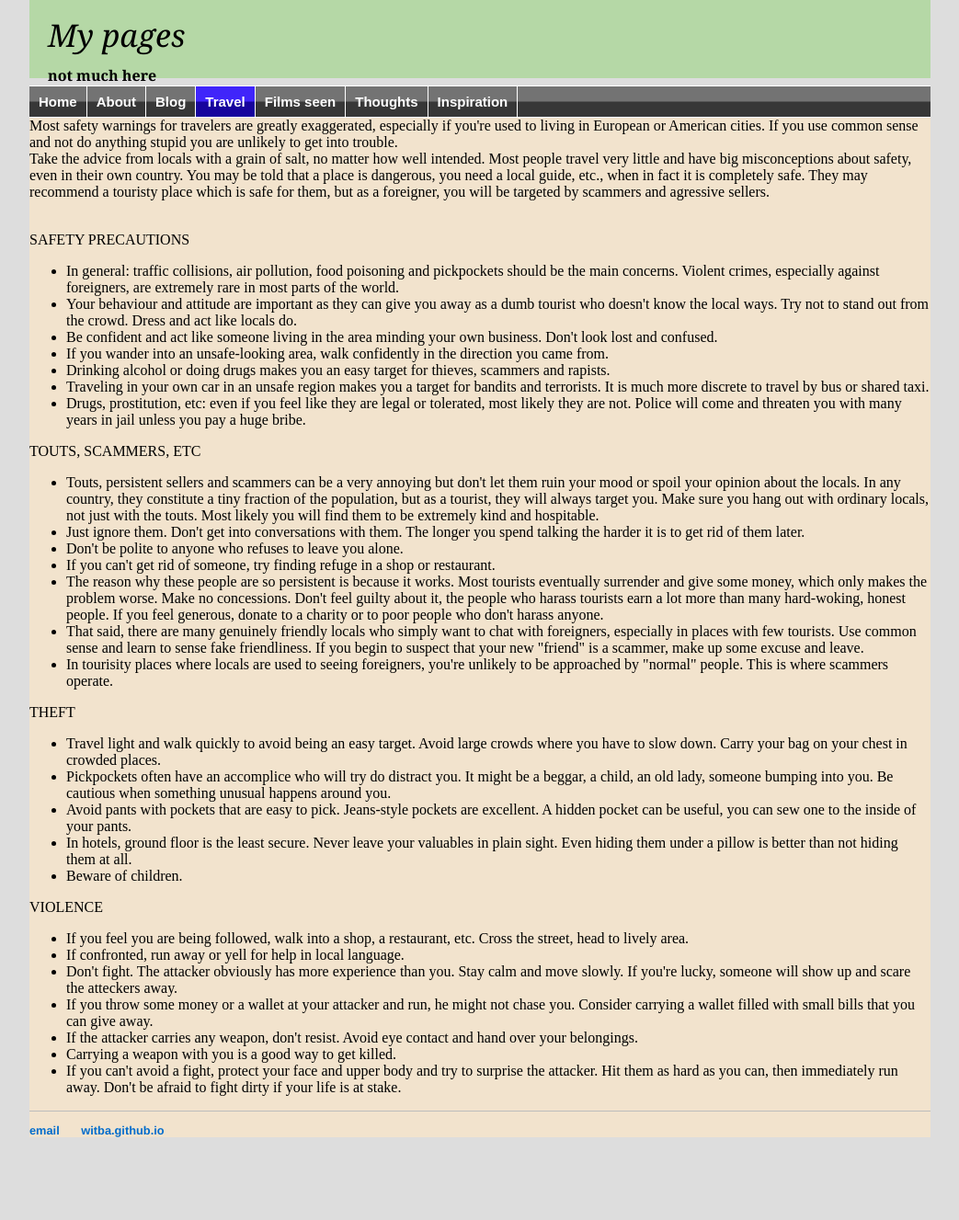
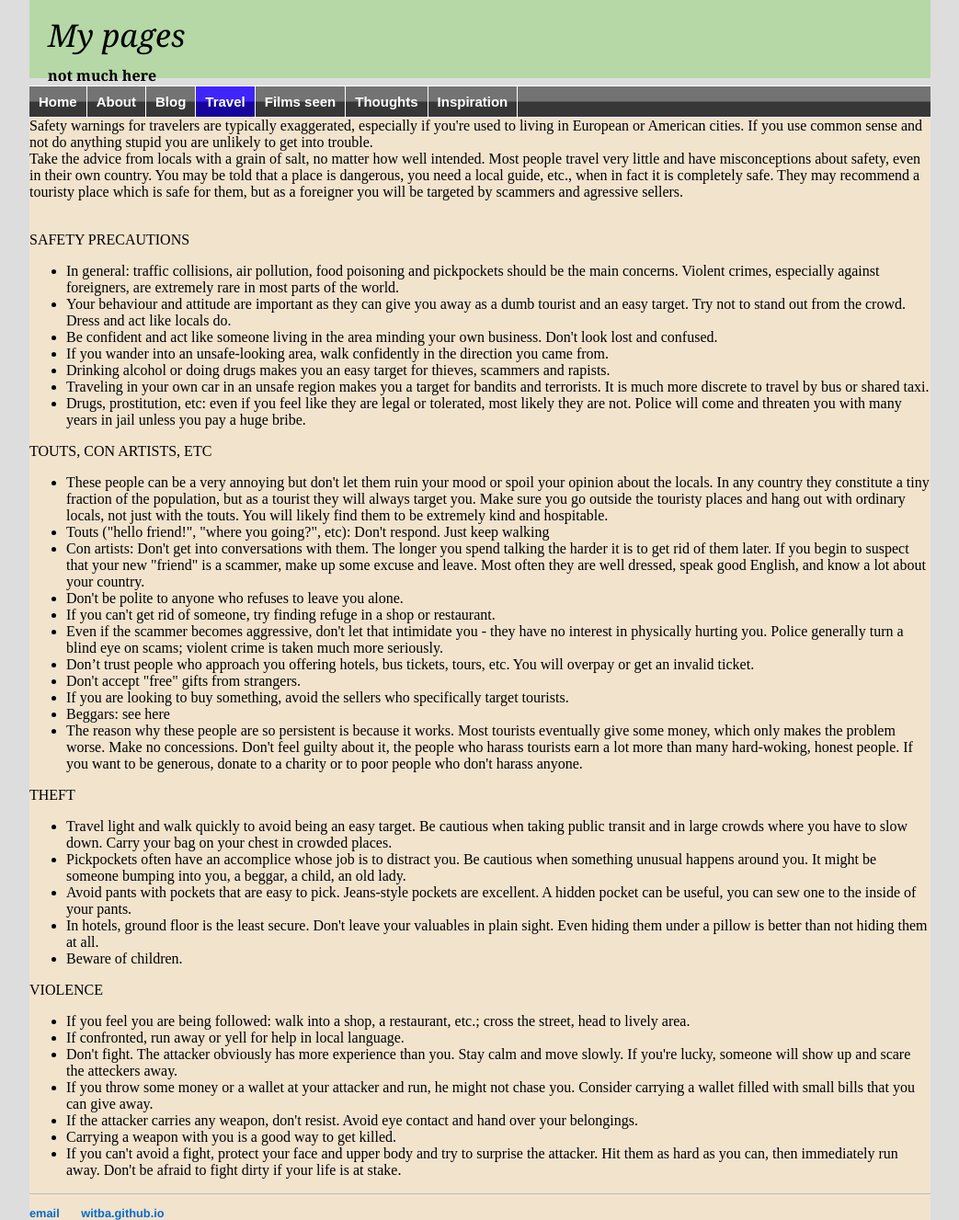
Before and after one commit to witba/witba.github.io, a Jekyll site: the page built from travel/safety.html, in a window 1280 px wide. Shown: the whole page at 92% size, without its empty margins (118-1161 px from the left). Built offline with Jekyll 4.4.1, drawn with Linux system fonts in a browser that asks for light colours; before the commit the page ends 1237 px from its top, so only the background shows below that.

Commit message:
Update safety.html

```diff
--- a/travel/safety.html
+++ b/travel/safety.html
@@ -5,40 +5,44 @@ title: Travel advice
 
 <div class="travel">
 
-Most safety warnings for travelers are greatly exaggerated, especially if you're used to living in European or American cities. If you use common sense and not do anything stupid you are unlikely to get into trouble.<br>
-Take the advice from locals with a grain of salt, no matter how well intended. Most people travel very little and have big misconceptions about safety, even in their own country. You may be told that a place is dangerous, you need a local guide, etc., when in fact it is completely safe. They may recommend a touristy place which is safe for them, but as a foreigner, you will be targeted by scammers and agressive sellers.<br>
+Safety warnings for travelers are typically exaggerated, especially if you're used to living in European or American cities. If you use common sense and not do anything stupid you are unlikely to get into trouble.<br>
+Take the advice from locals with a grain of salt, no matter how well intended. Most people travel very little and have misconceptions about safety, even in their own country. You may be told that a place is dangerous, you need a local guide, etc., when in fact it is completely safe. They may recommend a touristy place which is safe for them, but as a foreigner you will be targeted by scammers and agressive sellers.<br>
 <br>
 <p>SAFETY PRECAUTIONS</p>
 <ul>
 <li>In general: traffic collisions, air pollution, food poisoning and pickpockets should be the main concerns. Violent crimes, especially against foreigners, are extremely rare in most parts of the world.</li>
-<li>Your behaviour and attitude are important as they can give you away as a dumb tourist who doesn't know the local ways. Try not to stand out from the crowd. Dress and act like locals do.</li>
+<li>Your behaviour and attitude are important as they can give you away as a dumb tourist and an easy target. Try not to stand out from the crowd. Dress and act like locals do.</li>
 <li>Be confident and act like someone living in the area minding your own business. Don't look lost and confused.</li>
 <li>If you wander into an unsafe-looking area, walk confidently in the direction you came from.</li>
 <li>Drinking alcohol or doing drugs makes you an easy target for thieves, scammers and rapists.</li>
 <li>Traveling in your own car in an unsafe region makes you a target for bandits and terrorists. It is much more discrete to travel by bus or shared taxi.</li>
 <li>Drugs, prostitution, etc: even if you feel like they are legal or tolerated, most likely they are not. Police will come and threaten you with many years in jail unless you pay a huge bribe.</li>
 </ul>
-<p>TOUTS, SCAMMERS, ETC</p>
+<p>TOUTS, CON ARTISTS, ETC</p>
 <ul>
-<li>Touts, persistent sellers and scammers can be a very annoying but don't let them ruin your mood or spoil your opinion about the locals. In any country, they constitute a tiny fraction of the population, but as a tourist, they will always target you. Make sure you hang out with ordinary locals, not just with the touts. Most likely you will find them to be extremely kind and hospitable. </li>
-<li>Just ignore them. Don't get into conversations with them. The longer you spend talking the harder it is to get rid of them later.</li>
+<li>These people can be a very annoying but don't let them ruin your mood or spoil your opinion about the locals. In any country they constitute a tiny fraction of the population, but as a tourist they will always target you. Make sure you go outside the touristy places and hang out with ordinary locals, not just with the touts. You will likely find them to be extremely kind and hospitable. </li>
+<li>Touts ("hello friend!", "where you going?", etc): Don't respond. Just keep walking</li>
+<li>Con artists: Don't get into conversations with them. The longer you spend talking the harder it is to get rid of them later. If you begin to suspect that your new "friend" is a scammer, make up some excuse and leave. Most often they are well dressed, speak good English, and know a lot about your country.</li>
 <li>Don't be polite to anyone who refuses to leave you alone.</li>
 <li>If you can't get rid of someone, try finding refuge in a shop or restaurant.</li>
-<li>The reason why these people are so persistent is because it works. Most tourists eventually surrender and give some money, which only makes the problem worse. Make no concessions. Don't feel guilty about it, the people who harass tourists earn a lot more than many hard-woking, honest people. If you feel generous, donate to a charity or to poor people who don't harass anyone.</li>
-<li>That said, there are many genuinely friendly locals who simply want to chat with foreigners, especially in places with few tourists. Use common sense and learn to sense fake friendliness. If you begin to suspect that your new "friend" is a scammer, make up some excuse and leave.</li>
-<li>In tourisity places where locals are used to seeing foreigners, you're unlikely to be approached by "normal" people. This is where scammers operate.
+<li>Even if the scammer becomes aggressive, don't let that intimidate you - they have no interest in physically hurting you. Police generally turn a blind eye on scams; violent crime is taken much more seriously.</li>
+<li>Don’t trust people who approach you offering hotels, bus tickets, tours, etc. You will overpay or get an invalid ticket.</li>
+<li>Don't accept "free" gifts from strangers.</li>
+<li>If you are looking to buy something, avoid the sellers who specifically target tourists.</li>
+<li>Beggars: see here</li>
+<li>The reason why these people are so persistent is because it works. Most tourists eventually give some money, which only makes the problem worse. Make no concessions. Don't feel guilty about it, the people who harass tourists earn a lot more than many hard-woking, honest people. If you want to be generous, donate to a charity or to poor people who don't harass anyone.</li>
 </ul>
 <p>THEFT</p>
 <ul>
-<li>Travel light and walk quickly to avoid being an easy target. Avoid large crowds where you have to slow down. Carry your bag on your chest in crowded places.</li>
-<li>Pickpockets often have an accomplice who will try do distract you. It might be a beggar, a child, an old lady, someone bumping into you. Be cautious when something unusual happens around you.</li>
+<li>Travel light and walk quickly to avoid being an easy target. Be cautious when taking public transit and in large crowds where you have to slow down. Carry your bag on your chest in crowded places.</li>
+<li>Pickpockets often have an accomplice whose job is to distract you. Be cautious when something unusual happens around you. It might be someone bumping into you, a beggar, a child, an old lady. </li>
 <li>Avoid pants with pockets that are easy to pick. Jeans-style pockets are excellent. A hidden pocket can be useful, you can sew one to the inside of your pants.</li>
-<li>In hotels, ground floor is the least secure. Never leave your valuables in plain sight. Even hiding them under a pillow is better than not hiding them at all.</li>
+<li>In hotels, ground floor is the least secure. Don't leave your valuables in plain sight. Even hiding them under a pillow is better than not hiding them at all.</li>
 <li>Beware of children.</li>
 </ul>
 <p>VIOLENCE</p>
 <ul>
-<li>If you feel you are being followed, walk into a shop, a restaurant, etc. Cross the street, head to lively area.</li>
+<li>If you feel you are being followed: walk into a shop, a restaurant, etc.; cross the street, head to lively area.</li>
 <li>If confronted, run away or yell for help in local language.</li>
 <li>Don't fight. The attacker obviously has more experience than you. Stay calm and move slowly. If you're lucky, someone will show up and scare the atteckers away.</li>
 <li>If you throw some money or a wallet at your attacker and run, he might not chase you. Consider carrying a wallet filled with small bills that you can give away.</li>
```
